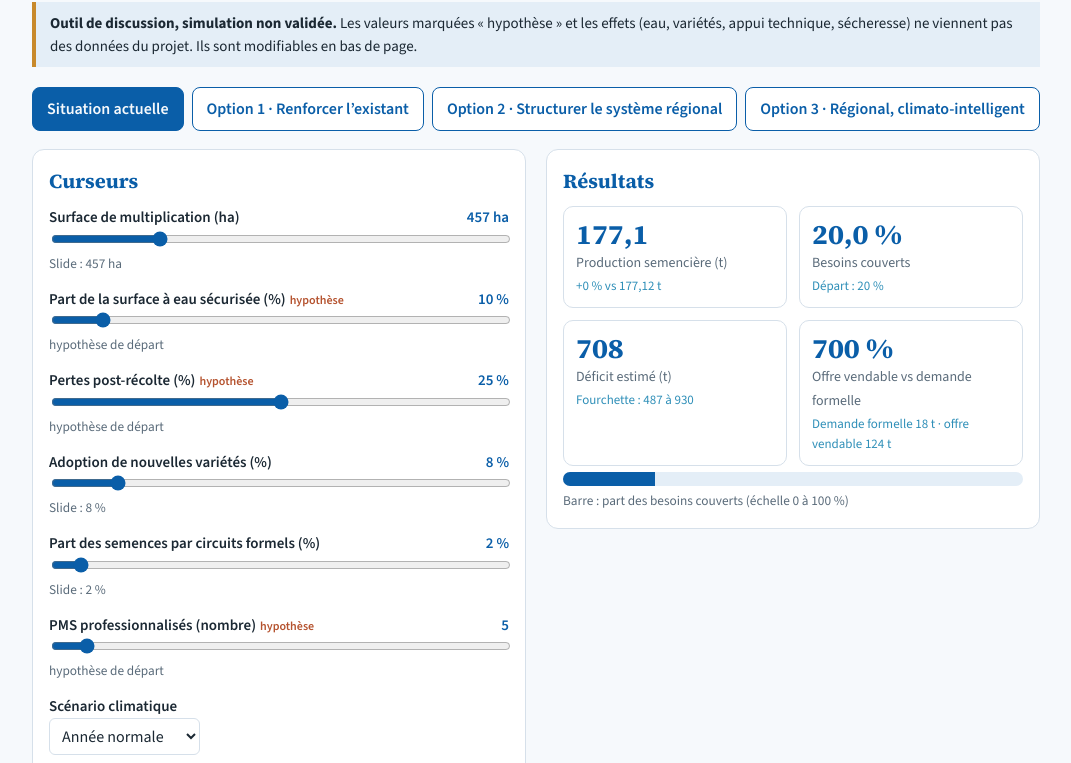
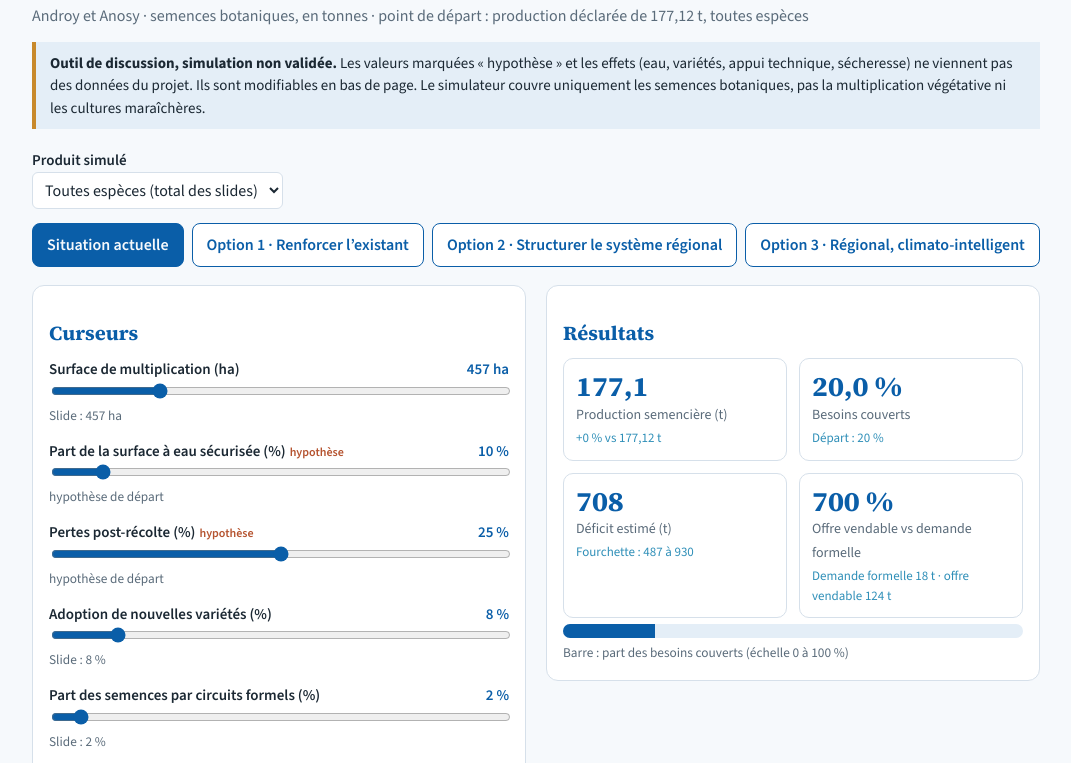
Before and after one commit to toherarazafy-web/simulateur-semencier, a plain HTML site: page index.html in a window 1280 px wide. Shown: the part 101-864 px from the top of the page, without its empty margins (104-1175 px from the left). Drawn offline with nearby package versions, Linux system fonts and the light colour scheme.

Commit message:
Fix spelling and update content in index.html
Correct spelling errors and update content for clarity.

```diff
--- a/index.html
+++ b/index.html
@@ -14,7 +14,7 @@ html{scroll-padding-top:env(safe-area-inset-top,0px)}
 *{box-sizing:border-box}
 body{margin:0;background:var(--bg);color:var(--ink);font:16px/1.5 "Source Sans 3",system-ui,sans-serif}
 .w{max-width:1040px;margin:0 auto;padding:20px 16px 48px}
-h1,h2{font-family:"Source Serif 4",Georgia,serif;color:var(--g);margin:0}
+h1,h2{font-family:"Source Serif 4",Georgia,serif;color:var(--g);maargin:0}
 h1{font-size:clamp(24px,4vw,34px);line-height:1.15}
 h2{font-size:20px;margin-bottom:10px}
 .note{background:var(--soft);border-left:4px solid var(--o);padding:10px 14px;margin:14px 0 20px;font-size:15px}
@@ -54,9 +54,10 @@ summary{cursor:pointer;font-weight:600;color:var(--g)}
 <body>
 <div class="w">
 <h1>Simulateur stratégique du système semencier</h1>
-<p style="color:var(--mut);margin:6px 0 0">Androy et Anosy · point de départ : production déclarée de 177,12 t</p>
-<div class="note"><b>Outil de discussion, simulation non validée.</b> Les valeurs marquées « hypothèse » et les effets (eau, variétés, appui technique, sécheresse) ne viennent pas des données du projet. Ils sont modifiables en bas de page.</div>
+<p style="color:var(--mut);margin:6px 0 0">Androy et Anosy · semences botaniques, en tonnes · point de départ : production déclarée de 177,12 t, toutes espèces</p>
+<div class="note"><b>Outil de discussion, simulation non validée.</b> Les valeurs marquées « hypothèse » et les effets (eau, variétés, appui technique, sécheresse) ne viennent pas des données du projet. Ils sont modifiables en bas de page. Le simulateur couvre uniquement les semences botaniques, pas la multiplication végétative ni les cultures maraîchères.</div>
 
+<div class="s" style="max-width:460px"><label for="pd">Produit simulé</label><select id="pd"></select><small id="pdn"></small></div>
 <div class="pre" id="pre" role="group" aria-label="Préréglages"></div>
 
 <div class="grid">
@@ -95,7 +96,10 @@ summary{cursor:pointer;font-weight:600;color:var(--g)}
 </div>
 
 <script>
-var BASE={S:457,w:10,l:25,a:8,f:2,p:5},P0=177.12;
+var BASE={S:457,w:10,l:25,a:8,f:2,p:5},P0=177.12,P00=177.12,NEED0=885.6;
+var SP=[["Toutes espèces (total des slides)",177.12,457],["Haricot",150.4,224.0],["Dolique",14.6,85.6],["Arachide",7.2,51.9],["Mil",2.9,18.2],["Maïs",1.2,9.4],["Sorgho",0.5,10.0],["Niébé",0.3,36.8],["Pois de terre",0.1,11.1]];
+function sp(p){var q=Object.assign({},p);q.S=Math.round(p.S/457*BASE.S*10)/10;return q}
+function dg(){return H.need<30?2:H.need<300?1:0}
 var PR=[
 ["Situation actuelle",{S:457,w:10,l:25,a:8,f:2,p:5}],
 ["Option 1 · Renforcer l’existant",{S:500,w:10,l:22,a:12,f:4,p:15}],
@@ -126,36 +130,38 @@ function calc(v,sc){
  var y=((1-w)*(1-loss)+w*(1+g))/((1-w0)+w0*(1+g));
  var gv=H.gv/100,a=v.a/100,a0=BASE.a/100;
  var va=((1-a)+a*(1+gv))/((1-a0)+a0*(1+gv));
- var gt=H.gt/100,s=Math.min(1,v.p*H.ha/v.S),s0=Math.min(1,BASE.p*H.ha/BASE.S);
+ var T=v.S/BASE.S*457,gt=H.gt/100,s=Math.min(1,v.p*H.ha/T),s0=Math.min(1,BASE.p*H.ha/457);
  var t=(1+s*gt)/(1+s0*gt);
  var pr=P0*(v.S/BASE.S)*y*va*t*(1-v.l/100)/(1-BASE.l/100);
  return pr}
 function render(){
  var sc=+$("sc").value,pr=calc(V,sc),n=H.need,i=H.inc/100;
  var cov=pr/n*100,def=n-pr,vend=pr*H.vd/100,dem=V.f/100*n;
- $("rp").textContent=fm(pr,1);
- $("rpd").textContent=(pr>=P0?"+":"")+fm((pr/P0-1)*100,0)+" % vs 177,12 t";
+ $("rp").textContent=fm(pr,P0<10?2:1);
+ $("rpd").textContent=(pr>=P0?"+":"")+fm((pr/P0-1)*100,0)+" % vs "+fm(P0,2)+" t";
  $("rc").textContent=fm(cov,1)+" %";
  $("rcd").textContent="Départ : 20 %";
- $("rd").textContent=fm(def,0);
- $("rdd").textContent="Fourchette : "+fm(n*(1-i)-pr,0)+" à "+fm(n*(1+i)-pr,0);
+ $("rd").textContent=fm(def,dg());
+ $("rdd").textContent="Fourchette : "+fm(n*(1-i)-pr,dg())+" à "+fm(n*(1+i)-pr,dg());
  $("rf").textContent=dem>0?fm(vend/dem*100,0)+" %":"–";
- $("rfd").textContent="Demande formelle "+fm(dem,0)+" t · offre vendable "+fm(vend,0)+" t";
+ $("rfd").textContent="Demande formelle "+fm(dem,dg())+" t · offre vendable "+fm(vend,dg())+" t";
  $("bc").style.width=Math.min(100,cov)+"%";
- SL.forEach(function(d){$("o_"+d[0]).textContent=fm(V[d[0]])+(d[5]?" "+d[5]:"")});
+ SL.forEach(function(d){$("o_"+d[0]).textContent=fm(V[d[0]],d[0]=="S"&&BASE.S<50?1:0)+(d[5]?" "+d[5]:"")});
  var h="<tr><th>Option</th><th>Normale</th><th>Sèche</th><th>Très sèche</th></tr>";
- PR.forEach(function(p,k){h+="<tr"+(k==cur?' class="on"':"")+"><td>"+p[0]+"</td>"+[0,1,2].map(function(c){return"<td>"+fm(calc(p[1],c)/n*100,1)+" %</td>"}).join("")+"</tr>"});
+ PR.forEach(function(p,k){h+="<tr"+(k==cur?' class="on"':"")+"><td>"+p[0]+"</td>"+[0,1,2].map(function(c){return"<td>"+fm(calc(sp(p[1]),c)/n*100,1)+" %</td>"}).join("")+"</tr>"});
  $("tb").innerHTML=h}
-function setP(k){cur=k;V=Object.assign({},PR[k][1]);SL.forEach(function(d){$("i_"+d[0]).value=V[d[0]]});
+function setP(k){cur=k;V=sp(PR[k][1]);SL.forEach(function(d){$("i_"+d[0]).value=V[d[0]]});
  Array.prototype.forEach.call($("pre").children,function(b,j){b.setAttribute("aria-pressed",j==k)});render()}
 H=HY.reduce(function(o,d){o[d[0]]=d[2];return o},{});
 $("pre").innerHTML=PR.map(function(p,k){return'<button type="button" aria-pressed="false">'+p[0]+"</button>"}).join("");
 Array.prototype.forEach.call($("pre").children,function(b,k){b.onclick=function(){setP(k)}});
-$("sl").innerHTML=SL.map(function(d){return'<div class="s"><label for="i_'+d[0]+'"><span>'+d[1]+(d[6]?'<span class="tag">hypothèse</span>':"")+'</span><output id="o_'+d[0]+'"></output></label><input type="range" id="i_'+d[0]+'" min="'+d[2]+'" max="'+d[3]+'" step="'+d[4]+'"><small>'+d[7]+"</small></div>"}).join("");
+$("sl").innerHTML=SL.map(function(d){return'<div class="s"><label for="i_'+d[0]+'"><span>'+d[1]+(d[6]?'<span class="tag">hypothèse</span>':"")+'</span><output id="o_'+d[0]+'"></output></label><input type="range" id="i_'+d[0]+'" min="'+d[2]+'" max="'+d[3]+'" step="'+d[4]+'"><small id="sm_'+d[0]+'">'+d[7]+"</small></div>"}).join("");
 $("hy").innerHTML=HY.map(function(d){return'<label>'+d[1]+'<input type="number" id="h_'+d[0]+'" value="'+d[2]+'" step="any" min="0"></label>'}).join("");
 SL.forEach(function(d){$("i_"+d[0]).oninput=function(e){V[d[0]]=+e.target.value;cur=-1;Array.prototype.forEach.call($("pre").children,function(b){b.setAttribute("aria-pressed","false")});render()}});
 HY.forEach(function(d){$("h_"+d[0]).oninput=function(e){H[d[0]]=+e.target.value||0;render()}});
 $("sc").onchange=render;
+$("pd").innerHTML=SP.map(function(s,k){return'<option value="'+k+'">'+s[0]+"</option>"}).join("");
+$("pd").onchange=function(){var k=+this.value,s=SP[k];P0=s[1];BASE.S=s[2];H.need=Math.round(NEED0*s[1]/P00*100)/100;$("h_need").value=H.need;var r=$("i_S");r.min=Math.max(1,Math.round(s[2]*.65));r.max=Math.round(s[2]*2.2);r.step=s[2]>100?10:s[2]>20?1:.5;$("sm_S").textContent="Slide : "+fm(s[2],1)+" ha";$("pdn").textContent=k==0?"Le total de 457 ha comprend aussi la liane de patate douce et le manioc (environ 10 ha).":"Rendement semencier de départ : "+fm(s[1]*1000/s[2],0)+" kg/ha. Les besoins de cette espèce sont une hypothèse (part de la production totale, donc 20 % de couverture au départ) : à remplacer.";setP(cur<0?0:cur)};
 setP(0);
 </script>
 </body>
```
